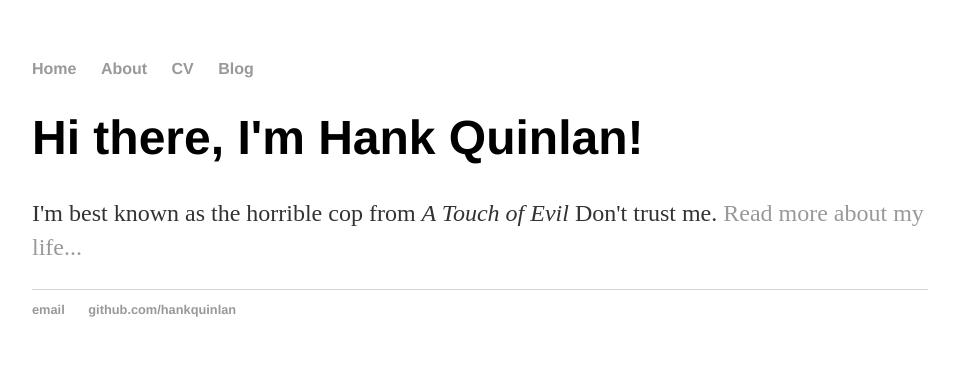
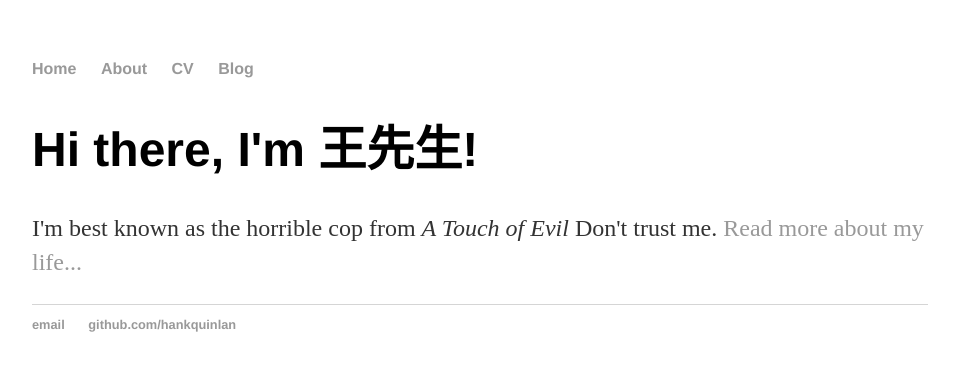
Before and after one commit to hhetui/hhetui.github.io, a Jekyll site: the page built from index.html, in a window 1280 px wide. Shown: the top 371 px of the page, without its empty margins (160-1115 px from the left). Built offline with Jekyll 4.4.1, drawn with Linux system fonts in a browser that asks for light colours.

Commit message:
Update index.html

```diff
--- a/index.html
+++ b/index.html
@@ -1,8 +1,8 @@
 ---
 layout: default
-title: Hank Quinlan, Horrible Cop
+title: 王先生的网页
 ---
 <div class="blurb">
-	<h1>Hi there, I'm Hank Quinlan!</h1>
+	<h1>Hi there, I'm 王先生!</h1>
 	<p>I'm best known as the horrible cop from <em>A Touch of Evil</em> Don't trust me. <a href="/about">Read more about my life...</a></p>
 </div><!-- /.blurb -->
```
